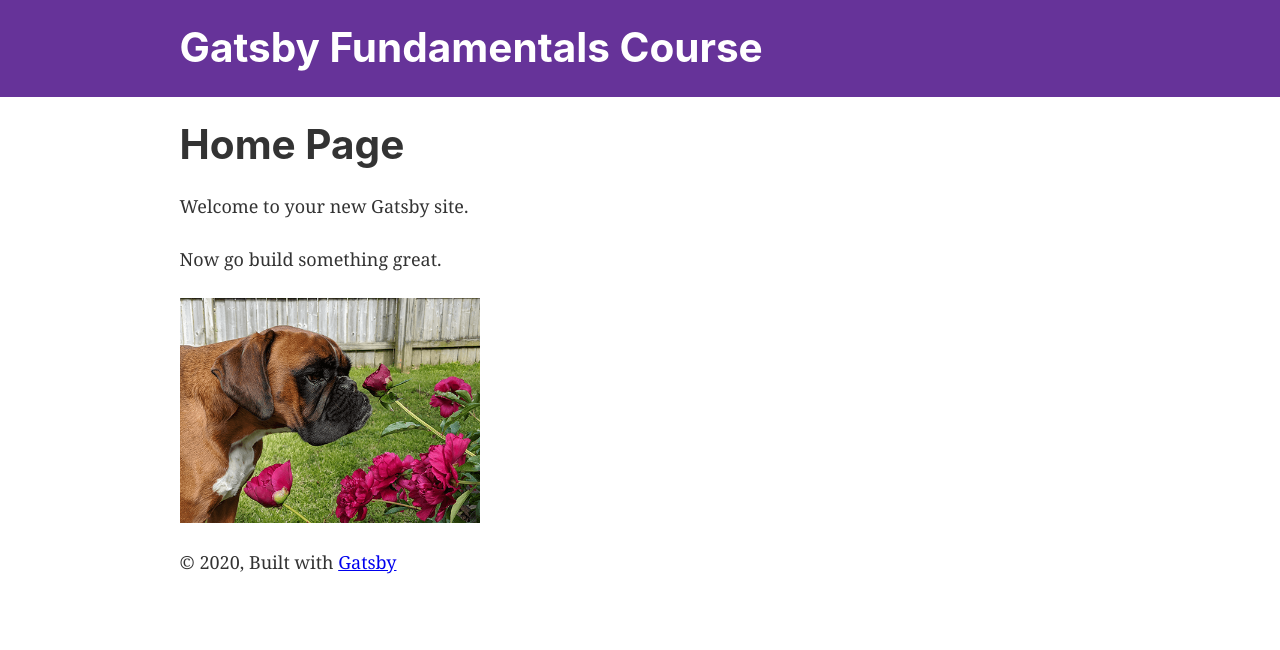
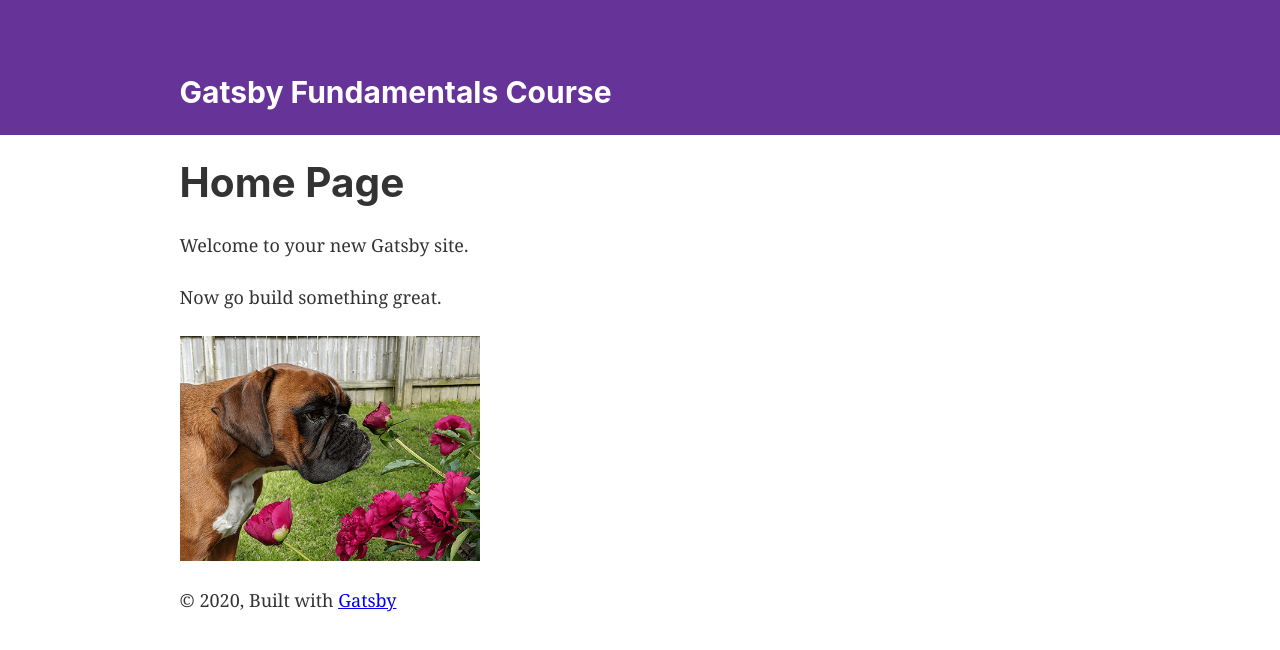
Before and after one commit to guidingdigital/gatsby-fundamentals-course, a Gatsby site: page / in a window 1280 px wide. Built offline with nearby package versions, Linux system fonts and the light colour scheme; Gatsby itself is replaced by a stand-in of ours.

Commit message:
Styles - SASS and SCSS

```diff
--- a/gatsby-config.js
+++ b/gatsby-config.js
@@ -34,7 +34,8 @@ module.exports = {
         output: `/google-sitemap.xml`,
         exclude: [`/using-typescript/`],
       }
-    }
+    },
+    `gatsby-plugin-sass`
     // this (optional) plugin enables Progressive Web App + Offline functionality
     // To learn more, visit: https://gatsby.dev/offline
     // `gatsby-plugin-offline`,
--- a/package.json
+++ b/package.json
@@ -10,10 +10,12 @@
     "gatsby-plugin-manifest": "^2.4.21",
     "gatsby-plugin-offline": "^3.2.21",
     "gatsby-plugin-react-helmet": "^3.3.10",
+    "gatsby-plugin-sass": "^2.3.12",
     "gatsby-plugin-sharp": "^2.6.24",
     "gatsby-plugin-sitemap": "^2.4.11",
     "gatsby-source-filesystem": "^2.3.23",
     "gatsby-transformer-sharp": "^2.5.12",
+    "node-sass": "^4.14.1",
     "prop-types": "^15.7.2",
     "react": "^16.12.0",
     "react-dom": "^16.12.0",
--- a/src/components/header.js
+++ b/src/components/header.js
@@ -1,6 +1,7 @@
 import { Link } from "gatsby"
 import PropTypes from "prop-types"
 import React from "react"
+import "./header.sass"
 
 const Header = ({ siteTitle }) => (
   <header
--- /dev/null
+++ b/src/components/header.sass
@@ -0,0 +1,5 @@
+header
+    padding-top: 50px
+
+    h1
+        font-size: 30px
```
Also changed, not shown: 1 other file.
